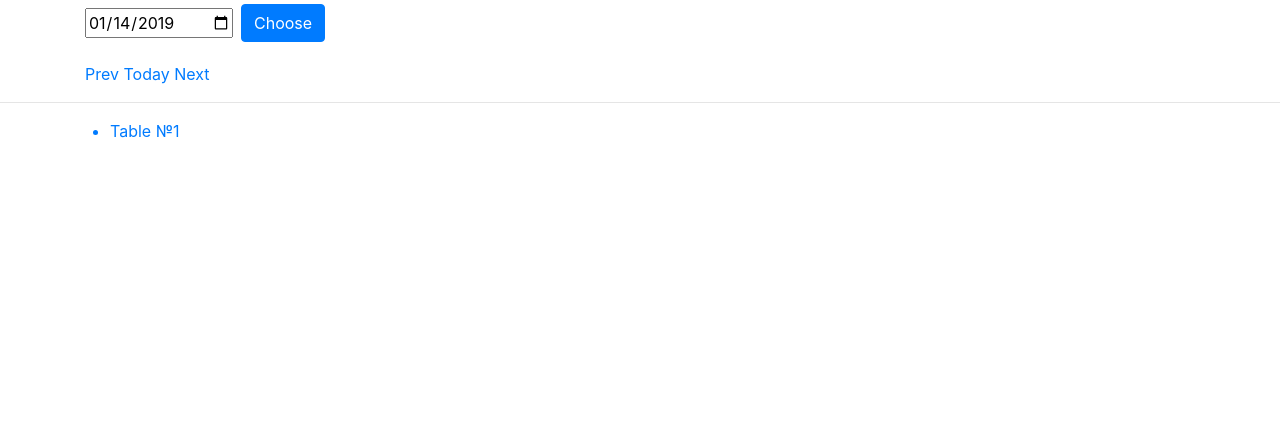
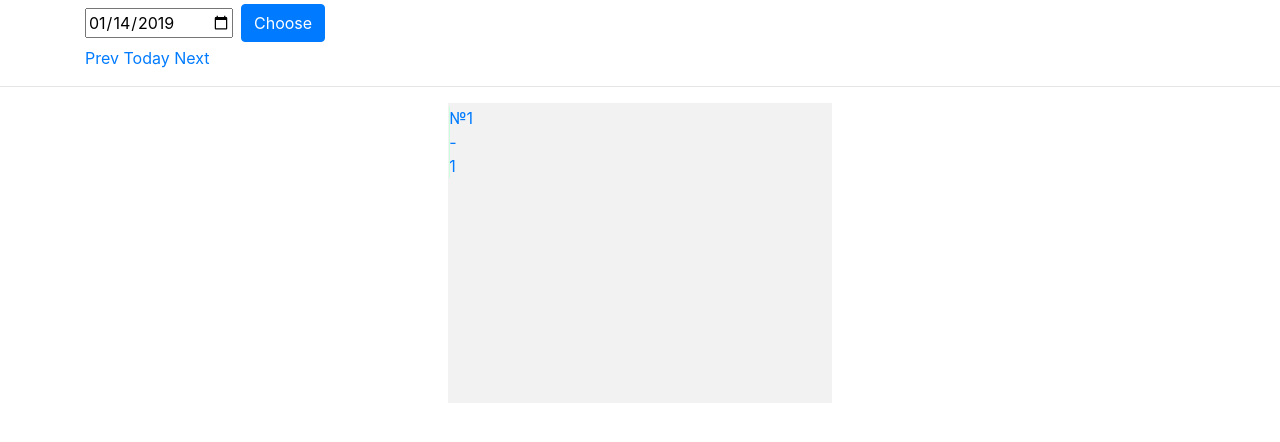
Before and after one commit to metallrooch/test, a Django app: page / in a window 1280 px wide. Shown: the top 442 px of the page. Run offline with Django 3.2, Linux system fonts and the light colour scheme; tables that the repository leaves empty hold one stand-in row (values such as "Sample post"); some libraries are stand-ins or nearby versions.

Commit message:
Second commit
Add tables schema, email sender

```diff
--- a/src/res/models.py
+++ b/src/res/models.py
@@ -2,15 +2,15 @@ from django.db import models
 
 class Table(models.Model):
 	TABLE_FORM = (
-		('OVAL', 'Oval'),
-		('SQUERE', 'Squere'),
+		('OVAL', 'oval'),
+		('SQUERE', 'squere'),
 	)
 	places = models.IntegerField(default=True)
 	shape = models.CharField(max_length=20, choices=TABLE_FORM, default=True)
-	#width = models.FloatField(blank=True, null=True)
-	#length = models.FloatField(blank=True, null=True)
-	#x = models.FloatField(blank=True, null=True)
-	#y = models.FloatField(blank=True, null=True)
+	width = models.IntegerField(blank=False, null=False, default=10)
+	length = models.IntegerField(blank=False, null=False, default=20)
+	x = models.IntegerField(blank=False, null=False, default=0)
+	y = models.IntegerField(blank=False, null=False, default=0)
 
 	def __str__(self):
 		return f'Table №{self.id}'
--- /dev/null
+++ b/src/res/static/res/style.css
@@ -0,0 +1,23 @@
+.box {
+	background: #f2f2f2;
+	width: 30%;
+	height: 300px;
+}
+
+.table {
+	position: relative;
+	background: #ccffdd;
+	text-align: center;
+}
+
+.reserved {
+	background: #ffad99;
+}
+
+.selected {
+	background: #ffffb3;
+}
+
+.oval {
+	border-radius: 10px;
+}
--- a/src/res/templates/base.html
+++ b/src/res/templates/base.html
@@ -1,12 +1,3 @@
-</!DOCTYPE html>
-<html>
-<head>
-	<title>Welcome</title>
-</head>
-<body>
-
-</body>
-</html>
 <!doctype html>
 <html lang="en">
   <head>
@@ -17,6 +8,9 @@
     <!-- Bootstrap CSS -->
     <link rel="stylesheet" href="https://stackpath.bootstrapcdn.com/bootstrap/4.1.3/css/bootstrap.min.css" integrity="sha384-MCw98/SFnGE8fJT3GXwEOngsV7Zt27NXFoaoApmYm81iuXoPkFOJwJ8ERdknLPMO" crossorigin="anonymous">
 
+	{% load static %}
+	<link rel="stylesheet" href="{% static "res/style.css" %}">
+
     <title>Hello, world!</title>
   </head>
   <body>
@@ -25,7 +19,7 @@
 	</div>
 	<hr>
 
-	<div class="container">
+	<div class="container box">
 		{% include 'tableschema.html' %}
 	</div>
 
--- a/src/res/templates/tableschema.html
+++ b/src/res/templates/tableschema.html
@@ -1,21 +1,32 @@
 {% block tableschema %}
 	<div class="row">
-		<ul>
+		<div class="box">
 			{% if not reserved %}
 				{% for table in tables %}
-					<a href="{% url 'reserve' table.id%}" ><li>{{ table }}</li></a>
+						<div class="table {{ table.shape|lower }}" style="left: {{ table.x }}%; top: {{ table.x }}%; height: : {{ table.width }}%; width: {{ table.length }}%;"><a href="{% url 'reserve' table.id %}">
+							<div class="{{ table.shape|lower }}">№{{ table.id }} - {{ table.places }}</div></a>
+						</div>
+
 				{% endfor %}
 			{% else %}
 				{% for table in tables %}
 					{% for r in reserved %}
 						{% if table == r.table %}
-							<a href="" style="color: red;"><li>{{ table }} is reserved</li></a>
+							<a href="">
+								<div class="table {{ table.shape|lower }} reserved" style="left: {{ table.x }}%; top: {{ table.x }}%; height: : {{ table.width }}%; width: {{ table.length }}%;"><a href="{% url 'reserve' table.id %}">
+									№{{ table.id }} - {{ table.places }} buisy
+								</div>
+							</a>
 						{% else %}
-							<a href="{% url 'reserve' table.id %}" ><li>{{ table }}</li></a>
+							<a href="{% url 'reserve' table.id %}" >
+								<div class="table {{ table.shape|lower }}" style="left: {{ table.x }}%; top: {{ table.x }}%; height: : {{ table.width }}%; width: {{ table.length }}%;"><a href="{% url 'reserve' table.id %}">
+									№{{ table.id }} - {{ table.places }}
+								</div>
+							</a>
 						{% endif %}
 					{% endfor %}
 				{% endfor %}
 			{% endif %}
-		</ul>
+		</div>
 	</div>
 {% endblock %}
--- a/src/res/views.py
+++ b/src/res/views.py
@@ -1,8 +1,9 @@
 from django.shortcuts import render, redirect
 from .models import Table, Reserved, User
+# from .mail import yag
 import datetime
 
-post_date = None
+post_date = datetime.date.today()
 delta = datetime.timedelta(days=1)
 
 
@@ -34,6 +35,16 @@ def reserve_form(request, id):
 
 		form = Reserved(table=table, date=str(post_date), is_reserved=True, user=user)
 		form.save()
+
+		# try:
+		# 	reserve_date = str(post_date)
+		# 	yag.send(
+		# 		to=user_email,
+		# 		subject='Book a table',
+		# 		contents=f'You reserved table on {reserve_date}'
+		# 	)
+		# except:
+		# 	pass
 		return redirect('home')
 
 	tables = Table.objects.all()
```
Also changed, not shown: src/res/mail.py (added, +11 -0 lines), 1 other file.
